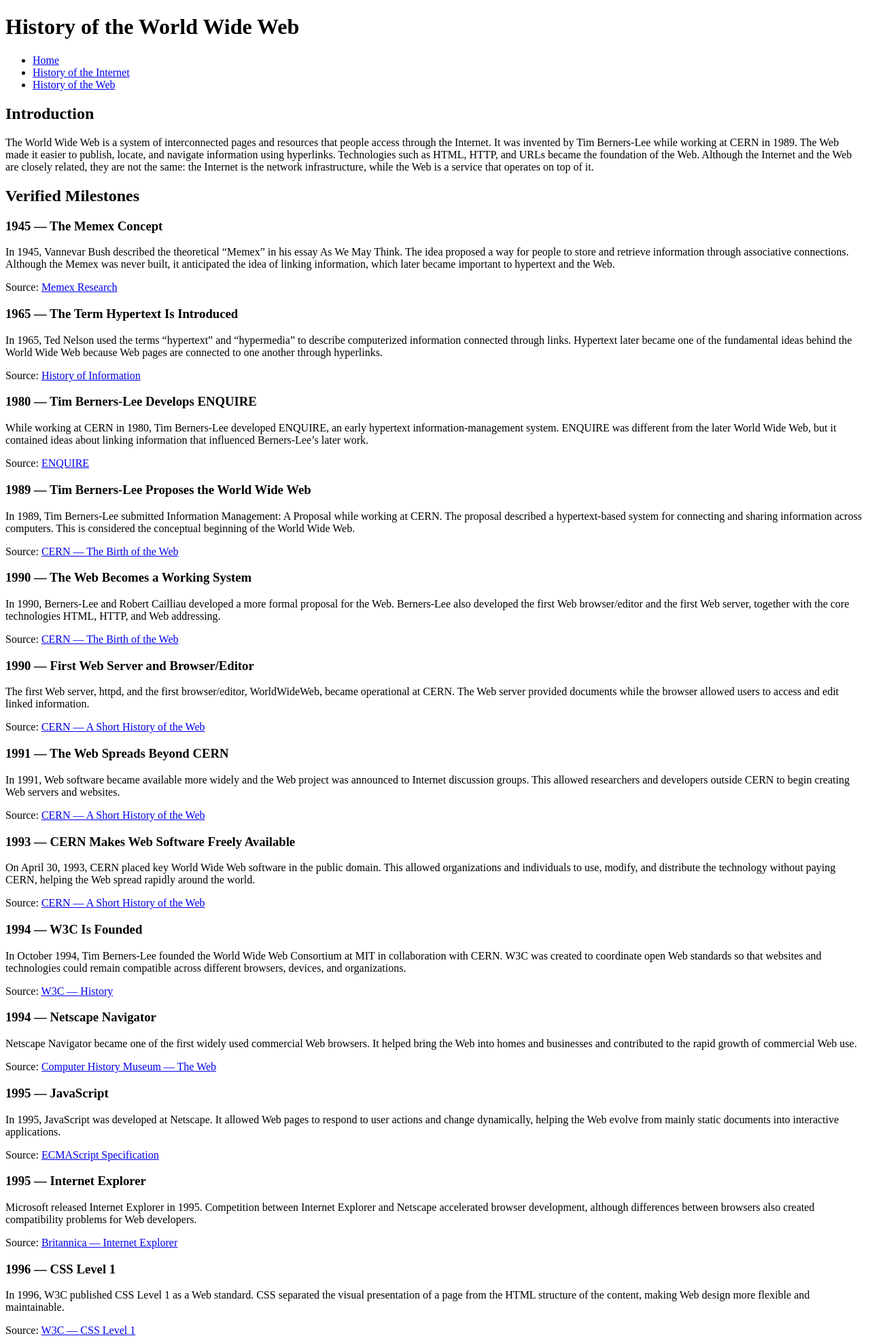
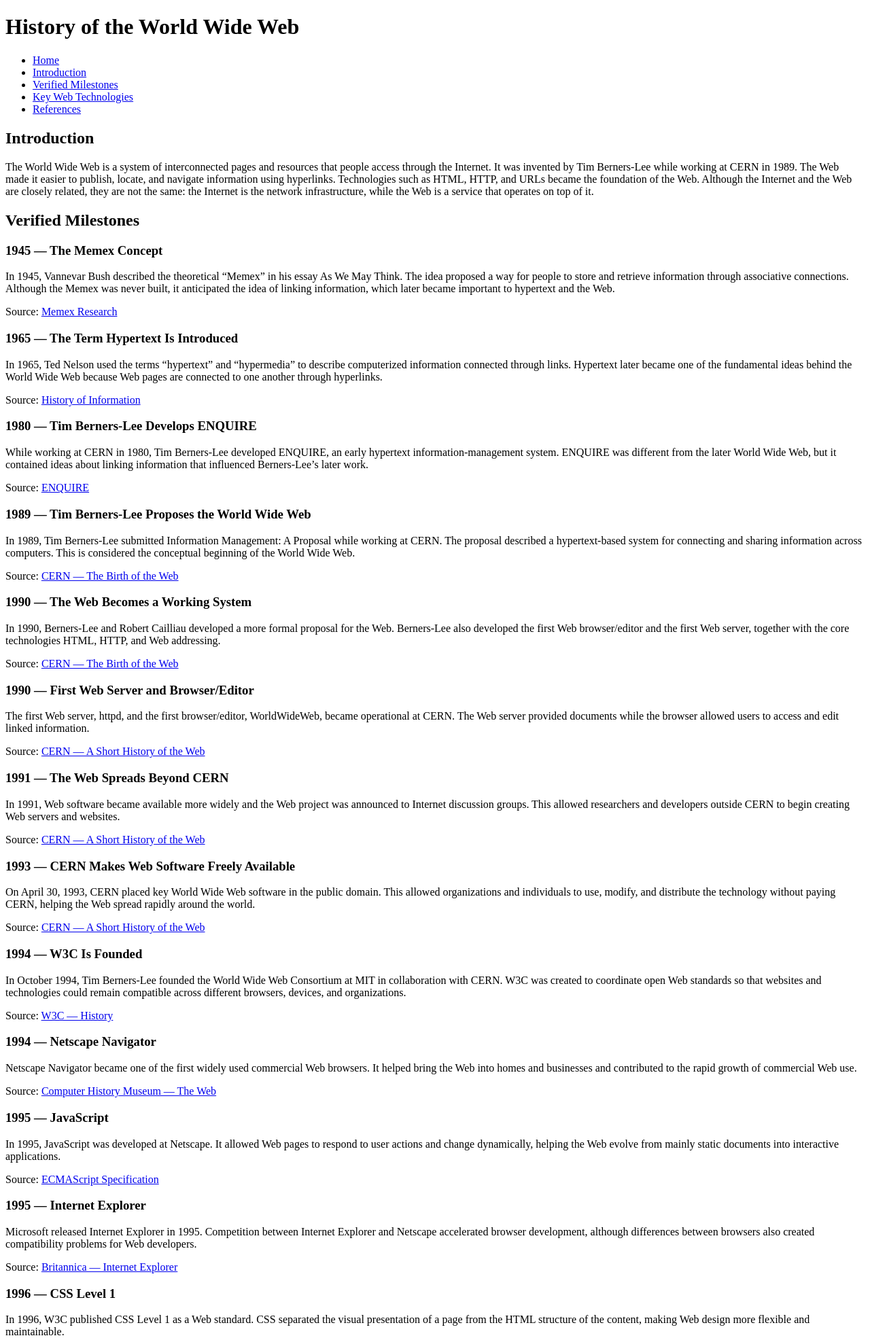
Before and after one commit to david-eid/web-programming-site, a Flask app: page /web-history in a window 1280 px wide. Shown: the top 1969 px of the page at 68% size. Run offline with Flask 3, Linux system fonts and the light colour scheme.

Commit message:
Finalize Week 2 history pages

```diff
--- a/templates/web-history.html
+++ b/templates/web-history.html
@@ -13,17 +13,18 @@
         <h1>History of the World Wide Web</h1>
     </header>
 
- <nav>
-    <ul>
-        <li><a href="/">Home</a></li>
-        <li><a href="/internet-history">History of the Internet</a></li>
-        <li><a href="/web-history">History of the Web</a></li>
-    </ul>
-
-</nav>
+    <nav>
+        <ul>
+            <li><a href="/">Home</a></li>
+            <li><a href="#introduction">Introduction</a></li>
+            <li><a href="#milestones">Verified Milestones</a></li>
+            <li><a href="#technologies">Key Web Technologies</a></li>
+            <li><a href="#references">References</a></li>
+        </ul>
+    </nav>
     <main>
 
-        <section>
+        <section id="introduction">
             <h2>Introduction</h2>
 
             <p>
@@ -38,7 +39,7 @@
             </p>
         </section>
 
-        <section>
+        <section id="milestones">
             <h2>Verified Milestones</h2>
 
             <article>
@@ -484,7 +485,7 @@
 
         </section>
 
-        <section>
+        <section id="technologies">
             <h2>Three Key Web Technologies</h2>
 
             <article>
@@ -521,7 +522,7 @@
 
         </section>
 
-        <section>
+        <section id="references">
             <h2>References</h2>
 
             <ul>
```
Also changed, not shown: templates/internet-history-ai.html (+9 -0 lines), templates/internet-history.html (+13 -11 lines), templates/web-history-ai.html (+9 -0 lines).
